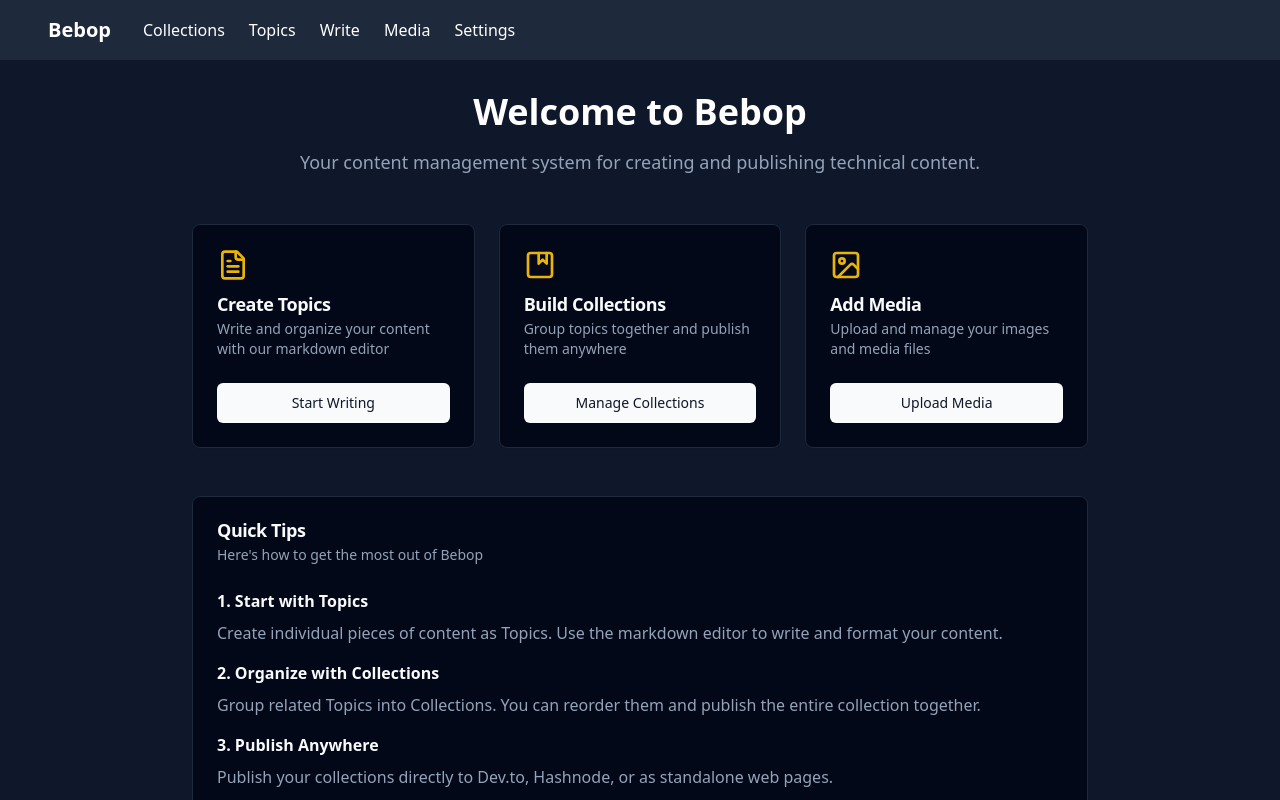
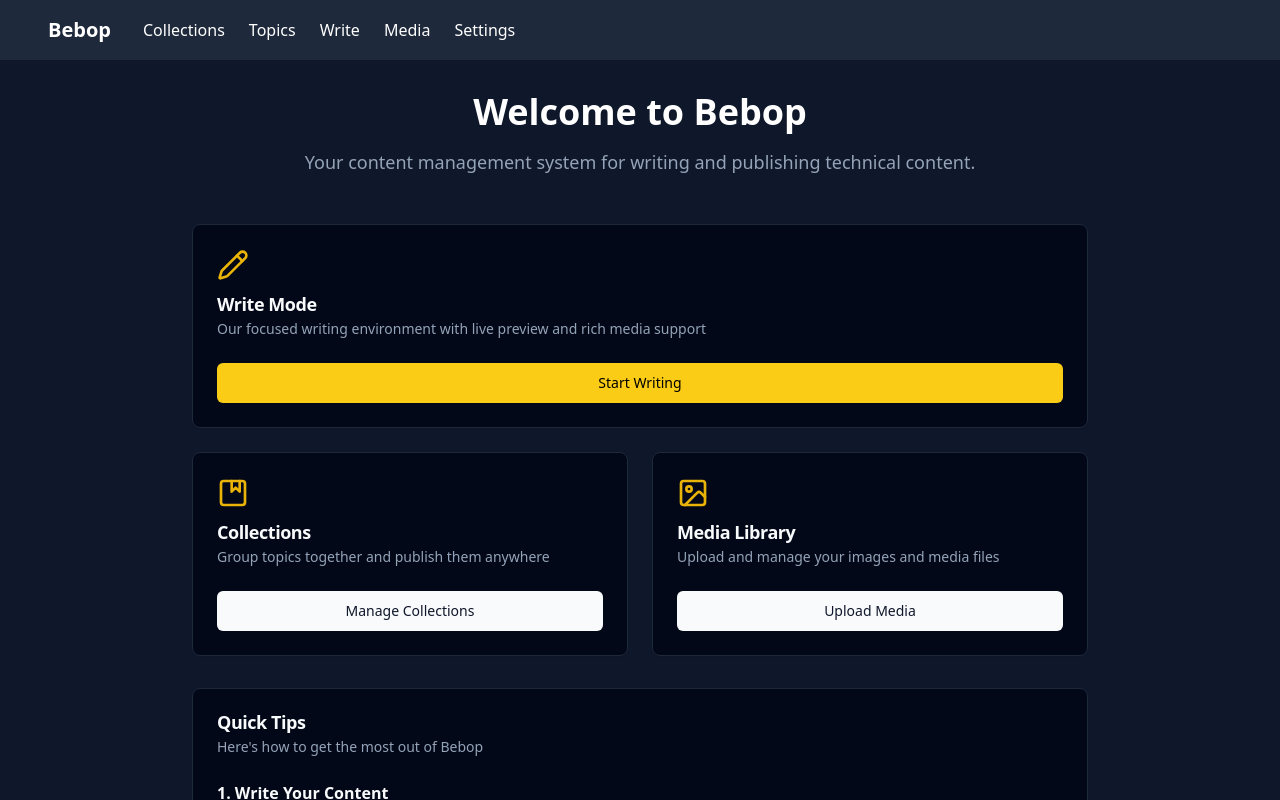
Before and after one commit to ddri/bebop, a Next.js app: page / in a window 1280 px wide. Shown: the top 800 px of the page. Built offline with nearby package versions, Linux system fonts and the light colour scheme.

Commit message:
housekeeping

```diff
--- a/src/app/page.tsx
+++ b/src/app/page.tsx
@@ -4,7 +4,7 @@ import { usePathname } from 'next/navigation';
 import Link from 'next/link';
 import { Button } from '@/components/ui/button';
 import { Card, CardHeader, CardTitle, CardDescription, CardContent } from '@/components/ui/card';
-import { FileText, Album, Image } from 'lucide-react';
+import { FileText, Album, Image, Pencil } from 'lucide-react';
 import Layout from '@/components/Layout';
 
 export default function Home() {
@@ -17,23 +17,23 @@ export default function Home() {
         <div className="text-center mb-12">
           <h1 className="text-4xl font-bold mb-4 dark:text-white">Welcome to Bebop</h1>
           <p className="text-lg text-slate-600 dark:text-slate-400">
-            Your content management system for creating and publishing technical content.
+            Your content management system for writing and publishing technical content.
           </p>
         </div>
 
         {/* Getting Started Cards */}
-        <div className="grid md:grid-cols-3 gap-6 mb-12">
-          <Card className="hover:shadow-lg transition-shadow">
+        <div className="grid md:grid-cols-2 gap-6 mb-8">
+          <Card className="hover:shadow-lg transition-shadow md:col-span-2">
             <CardHeader>
-              <FileText className="h-8 w-8 mb-2 text-yellow-500" />
-              <CardTitle>Create Topics</CardTitle>
+              <Pencil className="h-8 w-8 mb-2 text-yellow-500" />
+              <CardTitle>Write Mode</CardTitle>
               <CardDescription>
-                Write and organize your content with our markdown editor
+                Our focused writing environment with live preview and rich media support
               </CardDescription>
             </CardHeader>
             <CardContent>
               <Link href="/topics">
-                <Button className="w-full">
+                <Button className="w-full bg-yellow-400 hover:bg-yellow-500 text-black">
                   Start Writing
                 </Button>
               </Link>
@@ -43,7 +43,7 @@ export default function Home() {
           <Card className="hover:shadow-lg transition-shadow">
             <CardHeader>
               <Album className="h-8 w-8 mb-2 text-yellow-500" />
-              <CardTitle>Build Collections</CardTitle>
+              <CardTitle>Collections</CardTitle>
               <CardDescription>
                 Group topics together and publish them anywhere
               </CardDescription>
@@ -60,7 +60,7 @@ export default function Home() {
           <Card className="hover:shadow-lg transition-shadow">
             <CardHeader>
               <Image className="h-8 w-8 mb-2 text-yellow-500" />
-              <CardTitle>Add Media</CardTitle>
+              <CardTitle>Media Library</CardTitle>
               <CardDescription>
                 Upload and manage your images and media files
               </CardDescription>
@@ -85,15 +85,15 @@ export default function Home() {
           </CardHeader>
           <CardContent className="space-y-4">
             <div>
-              <h3 className="font-semibold mb-2">1. Start with Topics</h3>
+              <h3 className="font-semibold mb-2">1. Write Your Content</h3>
               <p className="text-slate-600 dark:text-slate-400">
-                Create individual pieces of content as Topics. Use the markdown editor to write and format your content.
+                Use our Write Mode for a focused writing environment with markdown support, live preview, and media embedding.
               </p>
             </div>
             <div>
               <h3 className="font-semibold mb-2">2. Organize with Collections</h3>
               <p className="text-slate-600 dark:text-slate-400">
-                Group related Topics into Collections. You can reorder them and publish the entire collection together.
+                Group related content into Collections. You can reorder them and publish the entire collection together.
               </p>
             </div>
             <div>
--- a/src/components/Collections.tsx
+++ b/src/components/Collections.tsx
@@ -50,6 +50,7 @@ interface Topic {
   collectionIds?: string[];
 }
 
+// Collection interface for media publishing
 interface Collection {
   id: string;
   name: string;
@@ -640,7 +641,6 @@ export default function Collections() {
                       </svg>
                       {collection.devToUrl ? 'Republish to Dev.to' : 'Publish to Dev.to'}
                     </DropdownMenuItem>
-
                     <DropdownMenuItem onClick={() => handleHashnodePublish(collection)}>
                       <svg
                         className="h-4 w-4 mr-2"
--- a/src/hooks/useCollections.ts
+++ b/src/hooks/useCollections.ts
@@ -8,6 +8,7 @@ interface Collection {
   publishedUrl?: string;
   hashnodeUrl?: string | null;
   devToUrl?: string | null;
+  mediumUrl?: string | null;
   lastEdited: string;
   createdAt: string;
 }
```
